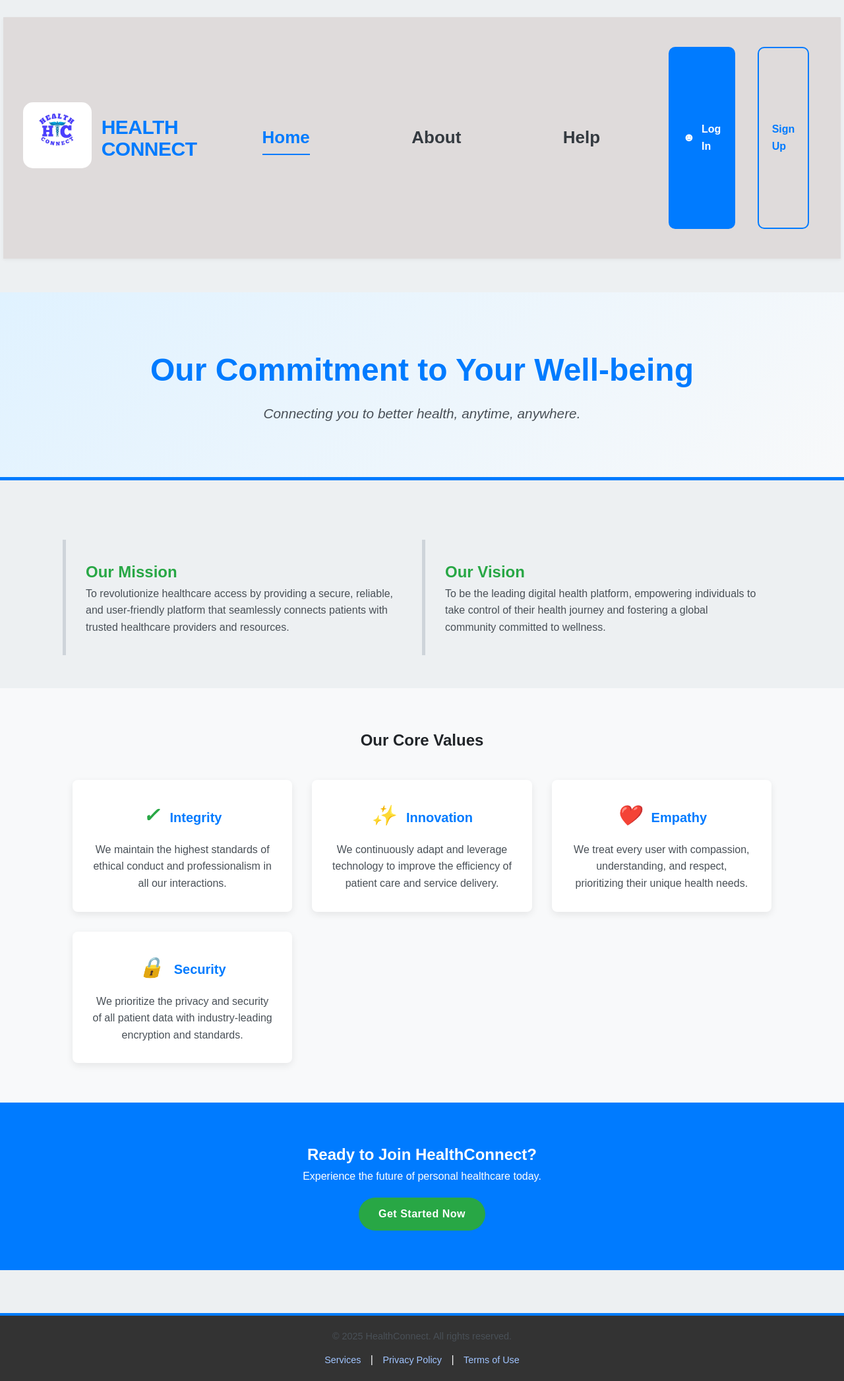
After one commit to DerickOmondi/Health-Connect-system, a Django app: page /healthconnect/about/ in a window 1280 px wide. The commit adds this page. Shown: the whole page at 66% size. Run offline with Django 5.2, Linux system fonts and the light colour scheme.

Commit message:
update the django templates and respective css

```diff
--- /dev/null
+++ b/healthconnect/templates/about.html
@@ -0,0 +1,65 @@
+{% extends 'base.html' %}
+{% load static %}
+
+{% block title %}About Us - HEALTHCONNECT{% endblock %}
+
+{% block extra_css %}
+<link rel="stylesheet" href="{% static 'styles/about.css' %}">
+{% endblock %}
+
+{% block content %}
+<section class="about-hero">
+    <div class="container text-center">
+        <h1>Our Commitment to Your Well-being</h1>
+        <p class="lead-text">Connecting you to better health, anytime, anywhere.</p>
+    </div>
+</section>
+
+<section class="mission-vision-section py-5">
+    <div class="container">
+        <div class="row">
+            <div class="col-md-6 mission-item">
+                <h2>Our Mission</h2>
+                <p>To revolutionize healthcare access by providing a secure, reliable, and user-friendly platform that seamlessly connects patients with trusted healthcare providers and resources.</p>
+            </div>
+            <div class="col-md-6 vision-item">
+                <h2>Our Vision</h2>
+                <p>To be the leading digital health platform, empowering individuals to take control of their health journey and fostering a global community committed to wellness.</p>
+            </div>
+        </div>
+    </div>
+</section>
+
+<section class="values-section bg-light py-5">
+    <div class="container text-center">
+        <h2>Our Core Values</h2>
+        <div class="values-grid">
+            <div class="value-card">
+                <h3><i class="icon">✓</i> Integrity</h3>
+                <p>We maintain the highest standards of ethical conduct and professionalism in all our interactions.</p>
+            </div>
+            <div class="value-card">
+                <h3><i class="icon">✨</i> Innovation</h3>
+                <p>We continuously adapt and leverage technology to improve the efficiency of patient care and service delivery.</p>
+            </div>
+            <div class="value-card">
+                <h3><i class="icon">❤️</i> Empathy</h3>
+                <p>We treat every user with compassion, understanding, and respect, prioritizing their unique health needs.</p>
+            </div>
+            <div class="value-card">
+                <h3><i class="icon">🔒</i> Security</h3>
+                <p>We prioritize the privacy and security of all patient data with industry-leading encryption and standards.</p>
+            </div>
+        </div>
+    </div>
+</section>
+
+<section class="cta-section py-5 text-center">
+    <div class="container">
+        <h2>Ready to Join HealthConnect?</h2>
+        <p>Experience the future of personal healthcare today.</p>
+        <a href="{% url 'signup' %}" class="btn-primary">Get Started Now</a>
+    </div>
+</section>
+
+{% endblock content %}
--- a/healthconnect/templates/base.html
+++ b/healthconnect/templates/base.html
@@ -8,6 +8,7 @@
     {% load static %}
     <link rel="stylesheet" href="{% static 'styles/header.css' %}">
     <link rel="stylesheet" href="{% static 'styles/authorise.css' %}">
+    <link rel="stylesheet" href="{% static 'styles/index.css' %}">
 
     {# NEW BLOCK: This is where page-specific CSS (like index.css) will be injected #}
     {% block extra_css %}{% endblock %}
@@ -25,9 +26,8 @@
             <nav class="main-nav">
                 <ul>
                     <li><a href="{% url 'index' %}" class="nav-link active">Home</a></li>
-                    <li><a href="" class="nav-link">About</a></li>
-                    <li><a href="{% url 'services' %}" class="nav-link">Services</a></li>
-                    <li><a href="" class="nav-link">Help</a></li>
+                    <li><a href="{% url  'about' %}" class="nav-link">About</a></li>
+                    <li><a href="{% url 'help' %}" class="nav-link">Help</a></li>
                 </ul>
             </nav>
 
@@ -56,6 +56,16 @@
             {% endblock content %}
     </main>
 
+    <footer class="main-footer">
+        <div class="footer-container">
+            <p>&copy; {% now "Y" %} HealthConnect. All rights reserved.</p>
+            <nav class="footer-nav">
+                <a href="{% url 'services' %}">Services</a> |
+                <a href="">Privacy Policy</a> |
+                <a href="">Terms of Use</a>
+            </nav>
+        </div>
+    </footer>
 <script src="{% static 'scripts/base.js' %}"></script>
 
 {# NEW BLOCK: This is where page-specific JS (if any) should be injected #}
--- a/healthconnect/templates/user.html
+++ b/healthconnect/templates/user.html
@@ -33,7 +33,7 @@
     </nav>
 
     <div class="user-info">
-      <span class="welcome-text">Hello, **{{ request.user.first_name|default:request.user.username }}**!</span>
+      <span class="welcome-text">Hello, {{ request.user.first_name|default:request.user.username }}!</span>
 
       <div class="user-actions">
         <a href="{% url 'logout' %}" class="cta-button">Log Out</a>
--- a/healthconnect/urls.py
+++ b/healthconnect/urls.py
@@ -15,4 +15,6 @@ urlpatterns = [
     path('login/', views.login_view ,name="login"),
     path('logout/', views.logout_view ,name="logout"),
     path('services/', views.services ,name="services"),
+    path('help/', views.help ,name="help"),
+    path('about/', views.about ,name="about"),
 ]
--- a/healthconnect/views.py
+++ b/healthconnect/views.py
@@ -28,6 +28,14 @@ def admin_panel(request):
     """Renders the admin panel (consider adding a staff/superuser check)."""
     healthconnect_users = HealthConnectUsers.objects.all()
     return render(request, 'admin.html', {'healthconnect_users': healthconnect_users})
+
+def help(request):
+    """Renders the help page."""
+    return render(request, 'help.html')
+
+def about(request):
+    """Renders the about page."""
+    return render(request, 'about.html')
 
 
 
--- /dev/null
+++ b/static/styles/about.css
@@ -0,0 +1,163 @@
+/* --- Global Container and Typography --- */
+/* Ensure the container centers content and provides padding (assuming no global framework like Bootstrap) */
+.container {
+    max-width: 1100px;
+    margin: 0 auto;
+    padding: 0 20px;
+}
+
+.text-center {
+    text-align: center;
+}
+
+h1, h2 {
+    color: #212529; /* Dark text for headings */
+    font-weight: 600;
+}
+
+p {
+    color: #495057; /* Slightly lighter text for body copy */
+    line-height: 1.6;
+}
+
+/* --- 1. Hero Section Styling --- */
+.about-hero {
+    background: linear-gradient(135deg, #e0f2ff, #f8f9fa); /* Light gradient background */
+    padding: 80px 0;
+    margin-bottom: 40px;
+    border-bottom: 5px solid #007bff; /* Blue accent line */
+}
+
+.about-hero h1 {
+    font-size: 3em;
+    color: #007bff; /* Primary blue for the main heading */
+    margin-bottom: 10px;
+}
+
+.lead-text {
+    font-size: 1.3em;
+    font-style: italic;
+    color: #495057;
+}
+
+/* --- 2. Mission & Vision Section Styling --- */
+.mission-vision-section {
+    padding: 50px 0;
+}
+
+/* A simple flex/grid simulation for a two-column layout */
+.row {
+    display: flex;
+    flex-wrap: wrap;
+    margin: 0 -15px; /* Negative margin to offset column padding */
+}
+
+.col-md-6 {
+    width: 50%;
+    padding: 0 15px;
+    box-sizing: border-box;
+}
+
+.mission-item, .vision-item {
+    padding: 30px;
+    border-left: 5px solid #ced4da; /* Subtle separator */
+    transition: border-left-color 0.3s ease;
+}
+
+.mission-item:hover, .vision-item:hover {
+    border-left-color: #007bff; /* Highlight on hover */
+}
+
+.mission-item h2, .vision-item h2 {
+    margin-top: 0;
+    color: #28a745; /* Green for mission/vision contrast */
+}
+
+/* --- 3. Core Values Section Styling --- */
+.values-section {
+    padding: 60px 0;
+    background-color: #f8f9fa; /* Light grey background for contrast */
+}
+
+.values-section h2 {
+    margin-bottom: 40px;
+}
+
+.values-grid {
+    display: grid;
+    grid-template-columns: repeat(auto-fit, minmax(250px, 1fr));
+    gap: 30px;
+    margin-top: 30px;
+}
+
+.value-card {
+    background-color: #fff;
+    padding: 30px;
+    border-radius: 8px;
+    box-shadow: 0 4px 12px rgba(0, 0, 0, 0.08);
+    transition: transform 0.3s ease, box-shadow 0.3s ease;
+}
+
+.value-card:hover {
+    transform: translateY(-5px);
+    box-shadow: 0 6px 15px rgba(0, 0, 0, 0.15);
+}
+
+.value-card h3 {
+    color: #007bff;
+    font-size: 1.25em;
+    margin-bottom: 15px;
+}
+
+.value-card .icon {
+    font-size: 1.5em;
+    margin-right: 10px;
+    color: #28a745; /* Use the green accent for the icons */
+}
+
+/* --- 4. Call to Action (CTA) Section Styling --- */
+.cta-section {
+    padding: 60px 0;
+    background-color: #007bff; /* Use primary blue color */
+    color: white;
+}
+
+.cta-section h2, .cta-section p {
+    color: white;
+}
+
+/* Button Styling (for primary action on this page) */
+.btn-primary {
+    display: inline-block;
+    background-color: #28a745; /* Contrasting green color */
+    color: white;
+    padding: 12px 30px;
+    text-decoration: none;
+    border-radius: 50px;
+    font-weight: bold;
+    letter-spacing: 0.5px;
+    margin-top: 20px;
+    transition: background-color 0.3s ease, transform 0.2s ease;
+}
+
+.btn-primary:hover {
+    background-color: #218838; /* Darker green on hover */
+    transform: translateY(-2px);
+}
+
+/* --- Responsive Adjustments --- */
+@media (max-width: 768px) {
+    .row {
+        flex-direction: column;
+    }
+    .col-md-6 {
+        width: 100%;
+        padding: 0 15px 30px;
+    }
+    .about-hero h1 {
+        font-size: 2em;
+    }
+    .values-grid {
+        grid-template-columns: 1fr;
+    }
+}
--- a/static/styles/index.css
+++ b/static/styles/index.css
@@ -172,3 +172,40 @@ body {
     text-align: center;
   }
 }
+
+/* --- Footer Styles --- */
+
+.main-footer {
+    background-color: #333; /* Dark background */
+    color: #f8f9fa; /* Light text */
+    padding: 20px 0;
+    /* KEY: This centers the text content */
+    text-align: center;
+    border-top: 4px solid #007bff; /* Accent color border */
+    margin-top: 40px; /* Space above the footer */
+}
+
+.footer-container {
+    /* Optional: Sets a max width and uses auto margins to center the entire block */
+    max-width: 1200px;
+    margin: 0 auto;
+    padding: 0 20px;
+}
+
+.main-footer p {
+    font-size: 0.9em;
+    margin-bottom: 10px;
+}
+
+.footer-nav a {
+    color: #a0c4ff;
+    text-decoration: none;
+    margin: 0 10px;
+    font-size: 0.9em;
+    transition: color 0.3s ease;
+}
+
+.footer-nav a:hover {
+    color: white;
+    text-decoration: underline;
+}
```
Also changed, not shown: healthconnect/templates/help.html (added, +148 -0 lines), static/styles/help.css (added, +143 -0 lines), db.sqlite3, 1 other file.
